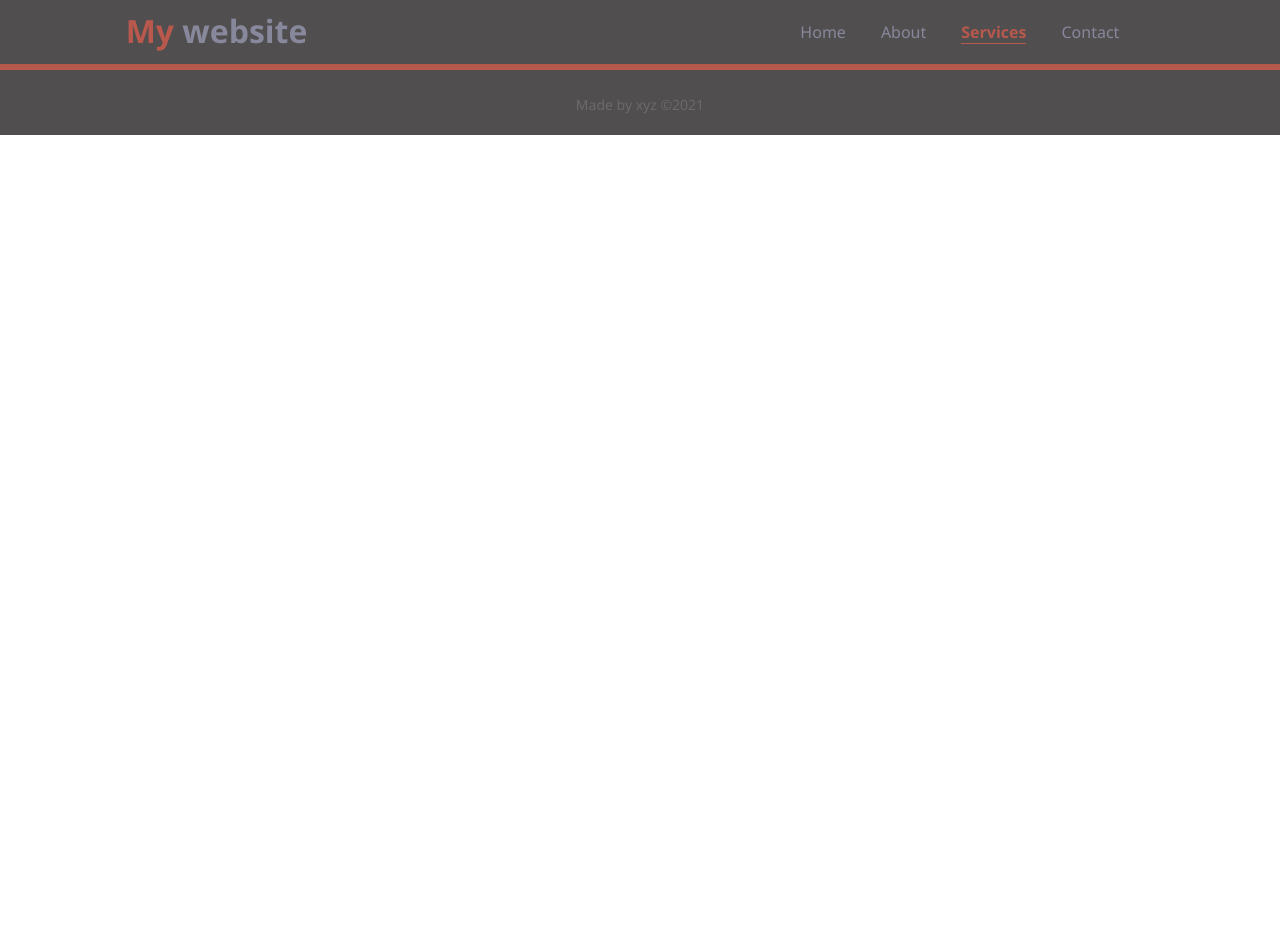
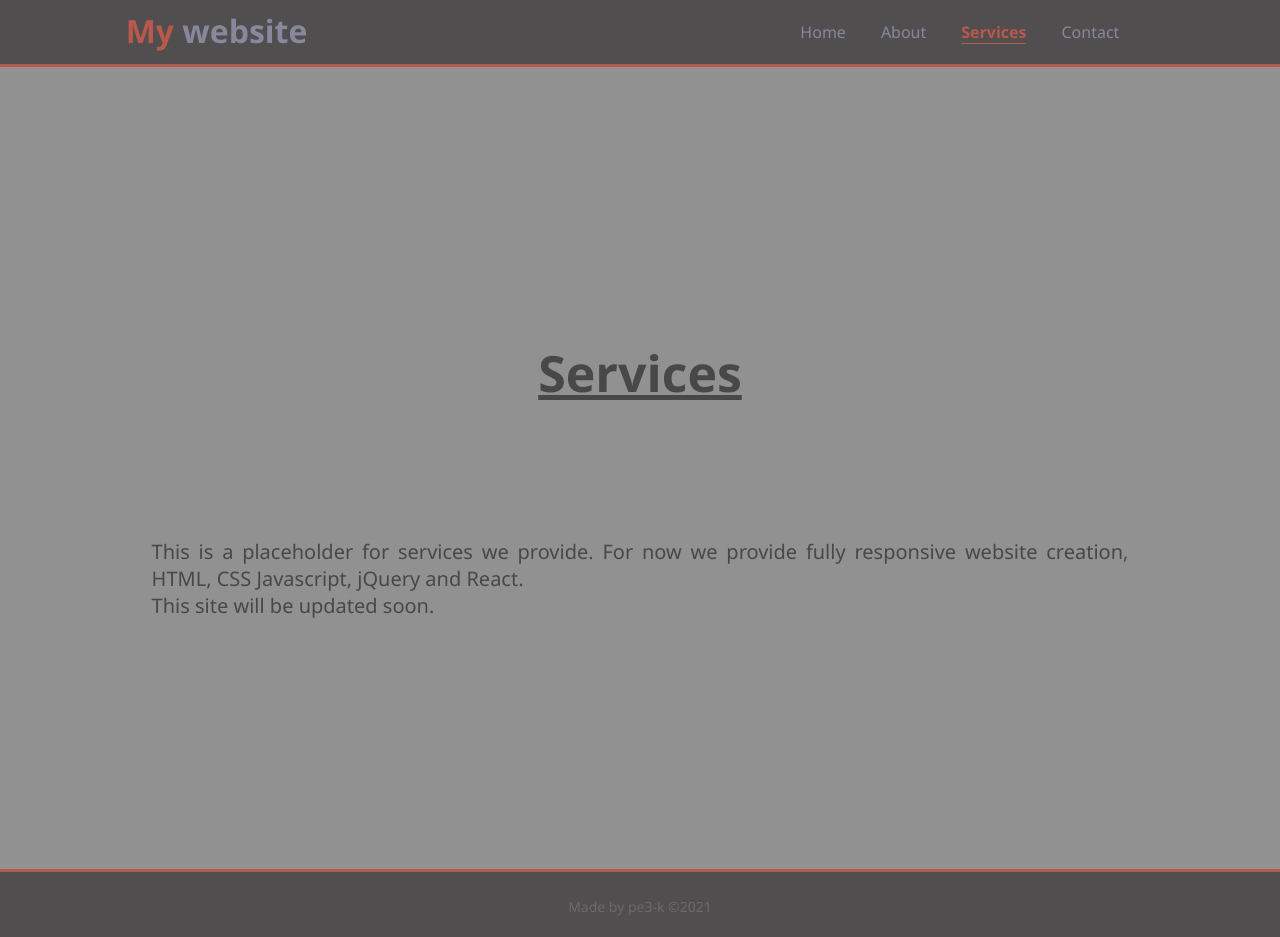
Before and after one commit to pe3-k/personal-web, a plain HTML site: page services.html in a window 1280 px wide. Before the commit the page ends 800 px from the top, so only its background shows below. Drawn offline with nearby package versions, Linux system fonts and the light colour scheme.

Commit message:
Added contact.html + some text changes
text changes

```diff
--- a/app.js
+++ b/app.js
@@ -1,10 +1,10 @@
 $(function(){
   $("nav, .about-me h1, .about-me p").hide();
-  $("nav, .about-me h1, .about-me p").fadeIn(1000);
+  $("nav, .about-me h1, .about-me p").fadeIn(600);
   $("#logo").hide();
-  $("#logo").fadeIn(1000);
+  $("#logo").fadeIn(600);
   $(".hero h1").hide();
-  $(".hero h1").fadeIn(1000);
+  $(".hero h1").fadeIn(600);
   $(".hero p").hide();
-  $(".hero p").fadeIn(1000);
+  $(".hero p").fadeIn(600);
 })
--- a/services.html
+++ b/services.html
@@ -6,7 +6,7 @@
   <script src="https://code.jquery.com/jquery-3.6.0.min.js" integrity="sha256-/xUj+3OJU5yExlq6GSYGSHk7tPXikynS7ogEvDej/m4=" crossorigin="anonymous"></script>
   <script src="app.js"></script>
   <link rel="stylesheet" href="style.css">
-  <title>Document</title>
+  <title>My website | Services</title>
 </head>
 <body>
   <div class="wrapper">
@@ -26,10 +26,19 @@
       </div>
     </header>
 
-
+    <section class="about-me">
+      <div class="container">
+        <h1>Services</h1>
+        <div class="para">
+          <p id="para1">This is a placeholder for services we provide. For now we provide fully responsive website creation, HTML, CSS Javascript, jQuery and React.<br>
+            This site will be updated soon.
+          </p>
+        </div>
+      </div>
+    </section>
 
     <footer>
-      <p>Made by xyz &copy2021</p>
+      <p>Made by pe3-k &copy2021</p>
     </footer>
   </div>
 
```
Also changed, not shown: contact.html (added, +49 -0 lines), index.html (+2 -2 lines).
